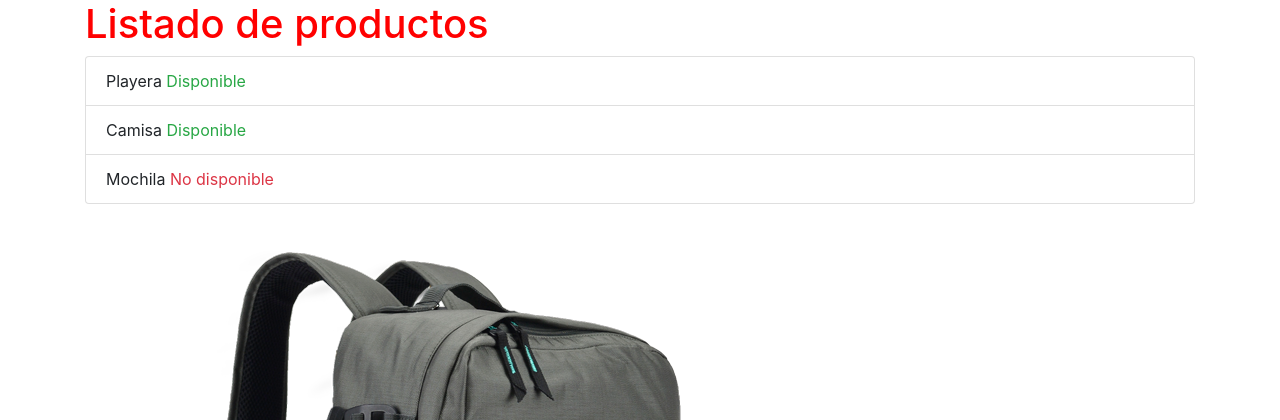
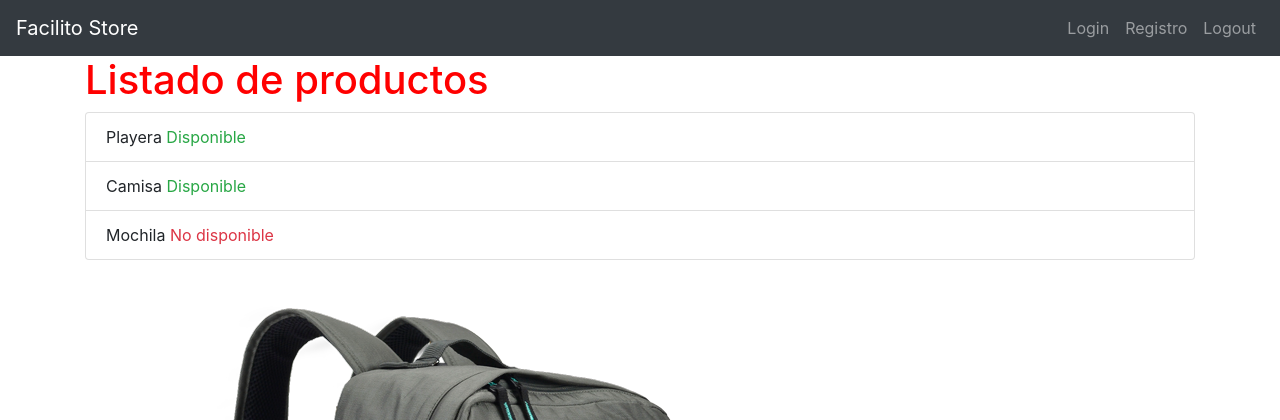
Before and after one commit to Blackstar84/facilito_store, a Django app: page / in a window 1280 px wide. Shown: the top 420 px of the page. Run offline with Django 3.2, Linux system fonts and the light colour scheme.

Commit message:
se agrega hasta la clase de Navbar

```diff
--- a/facilito_store/templates/base.html
+++ b/facilito_store/templates/base.html
@@ -9,6 +9,7 @@
     <link rel="stylesheet" href="{% static 'css/style.css' %}">
 </head>
 <body>
+    {% include 'navbar.html' %}
     <div class="container">
         {% include 'messages.html' %}
         <div class="row">
--- /dev/null
+++ b/facilito_store/templates/navbar.html
@@ -0,0 +1,22 @@
+<nav class="navbar navbar-expand-md bg-dark navbar-dark">
+    <a href="#" class="navbar-brand">Facilito Store</a>
+
+    <button type="button" name="button" class="navbar-toggler navbar-toggler-right" data-toggle="collapse" data-target="#navb">
+        <span class="navbar-toggler-icon"></span>
+    </button>
+
+    <div id="navb" class="navbar-collapse collapse hide">
+        <ul class="nav navbar-nav ml-auto">
+            <li class="navbar-item">
+                <a href="#" class="nav-link">Login</a>
+            </li>
+            <li class="navbar-item">
+                <a href="#" class="nav-link">Registro</a>
+            </li>
+            <li class="navbar-item">
+                <a href="#" class="nav-link">Logout</a>
+            </li>
+
+        </ul>
+    </div>
+</nav>
```
